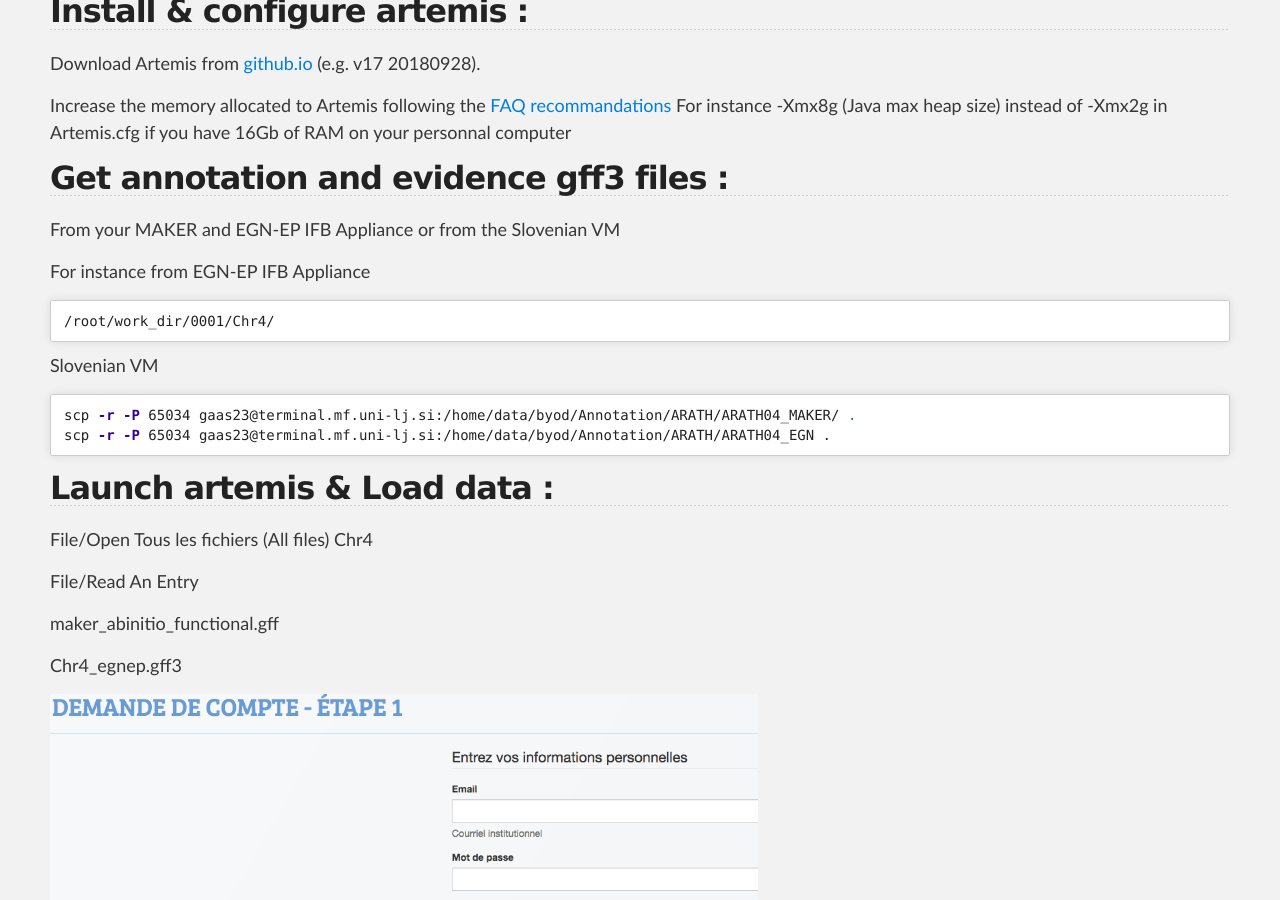
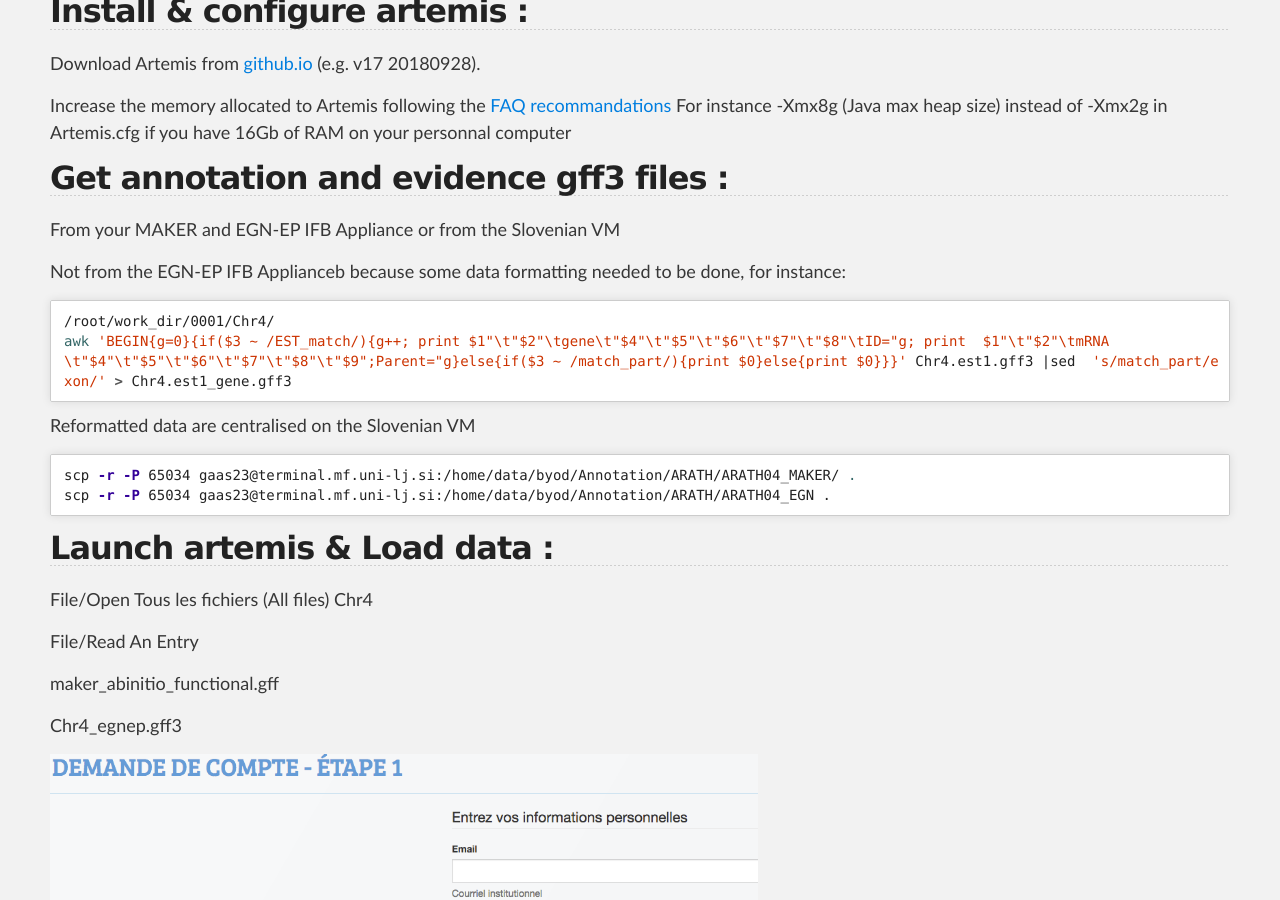
Before and after one commit to SouthGreenPlatform/trainings, a Jekyll site: the page built from _pages/annotation/artemis_manual_curation.md, in a window 1280 px wide and 900 px high, scrolled down 1011 px. Built offline with Jekyll 4.4.1, drawn with Linux system fonts in a browser that asks for light colours; nearby versions of some CDN libraries.

Commit message:
Update artemis_manual_curation.md

```diff
--- a/_pages/annotation/artemis_manual_curation.md
+++ b/_pages/annotation/artemis_manual_curation.md
@@ -46,12 +46,13 @@
 
 From your MAKER and EGN-EP IFB Appliance or from the Slovenian VM
 
-For instance from EGN-EP IFB Appliance
+Not from the EGN-EP IFB Applianceb because some data formatting needed to be done, for instance:
 {% highlight bash %}
 /root/work_dir/0001/Chr4/
+awk 'BEGIN{g=0}{if($3 ~ /EST_match/){g++; print $1"\t"$2"\tgene\t"$4"\t"$5"\t"$6"\t"$7"\t"$8"\tID="g; print  $1"\t"$2"\tmRNA\t"$4"\t"$5"\t"$6"\t"$7"\t"$8"\t"$9";Parent="g}else{if($3 ~ /match_part/){print $0}else{print $0}}}' Chr4.est1.gff3 |sed  's/match_part/exon/' > Chr4.est1_gene.gff3
 {% endhighlight %}
 
-Slovenian VM
+Reformatted data are centralised on the Slovenian VM
 {% highlight bash %}
 scp -r -P 65034 gaas23@terminal.mf.uni-lj.si:/home/data/byod/Annotation/ARATH/ARATH04_MAKER/ .
 scp -r -P 65034 gaas23@terminal.mf.uni-lj.si:/home/data/byod/Annotation/ARATH/ARATH04_EGN .
```
